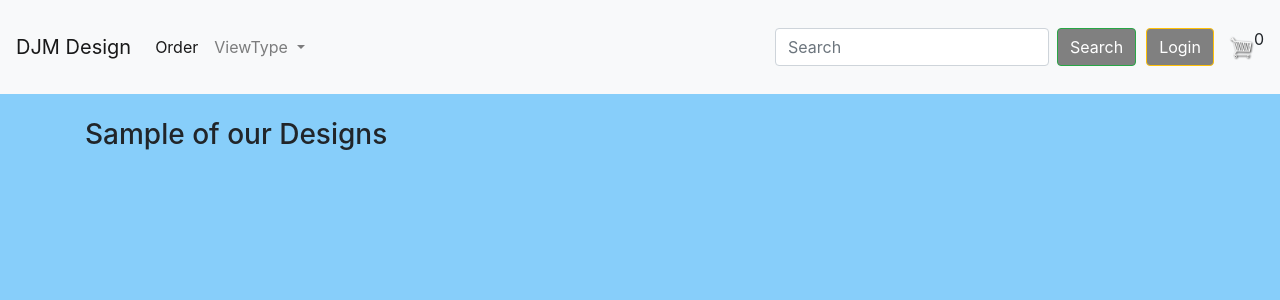
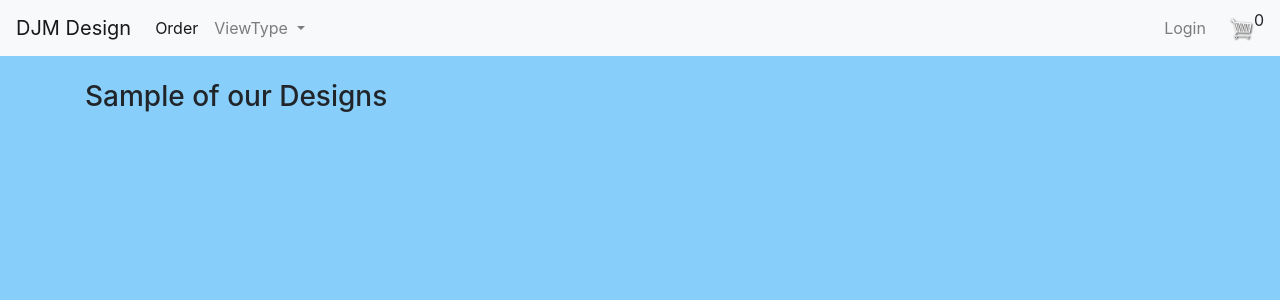
Before and after one commit to Code-Institute-Submissions/djmolloy57-proj4DMDesign_JuneResub, a Django app: page / in a window 1280 px wide. Shown: the top 300 px of the page. Run offline with Django 3.2, Linux system fonts and the light colour scheme; data that the repository does not hold is empty; some libraries are stand-ins or nearby versions.

Commit message:
removed search and amended login navbar in main.html

```diff
--- a/designstore/templates/designstore/main.html
+++ b/designstore/templates/designstore/main.html
@@ -38,12 +38,12 @@
               <a class="nav-link disabled" href="#">Disabled</a>
             </li>-->
           </ul>
-          <form class="form-inline my-2 my-lg-0">
-            <input class="form-control mr-sm-2" type="search" placeholder="Search" aria-label="Search">
-            <button class="btn btn-outline-success my-2 my-sm-0" type="submit">Search</button>
-          </form>
           <div class="form-inline my-2 my-lg-0">
-            <a href="#" id="login-btn" class="btn btn-warning">Login</a>
+            <ul class="navbar-nav">
+              <li class="nav-item">
+                <a class="nav-link" href="/login">Login</a>
+              </li>
+            </ul>
           </div>
           <a href="{% url 'cart' %}">
             <img  id="cart-icon" src="{% static 'images/cart.png' %}">
```
